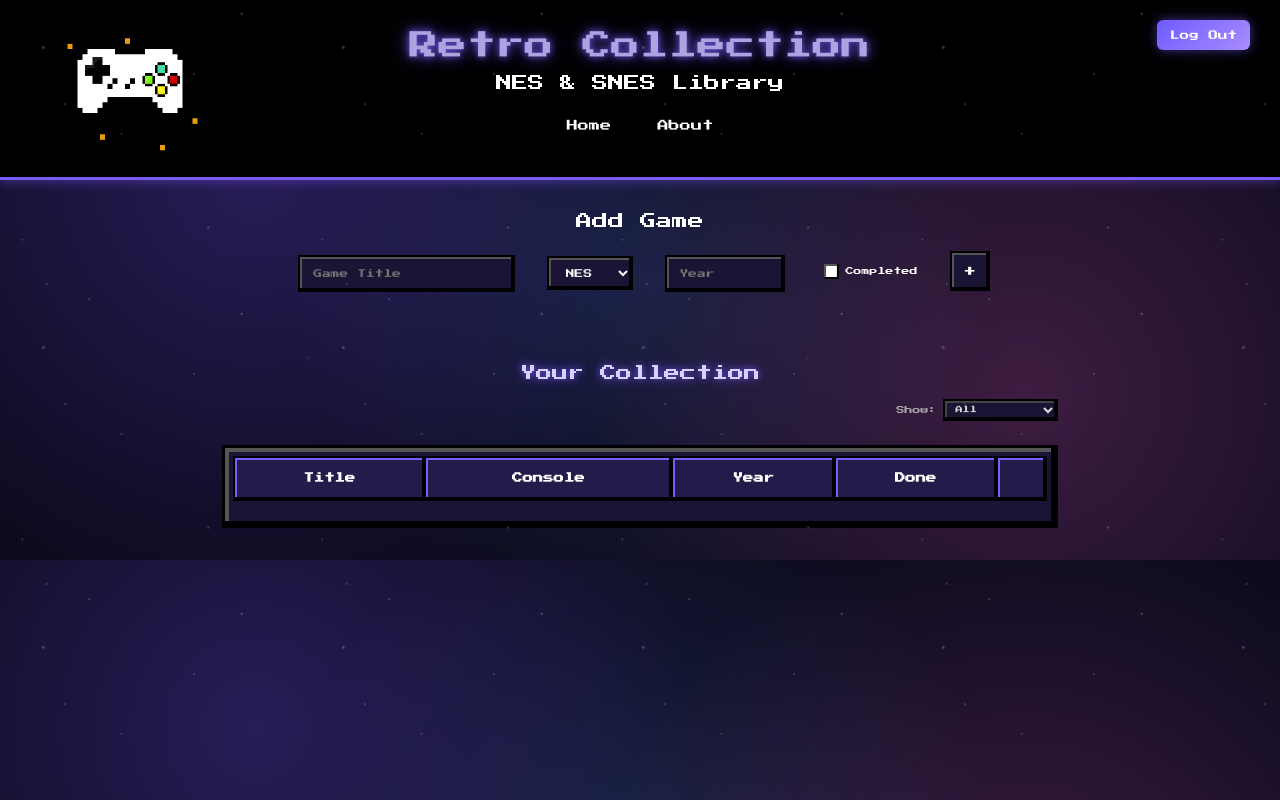
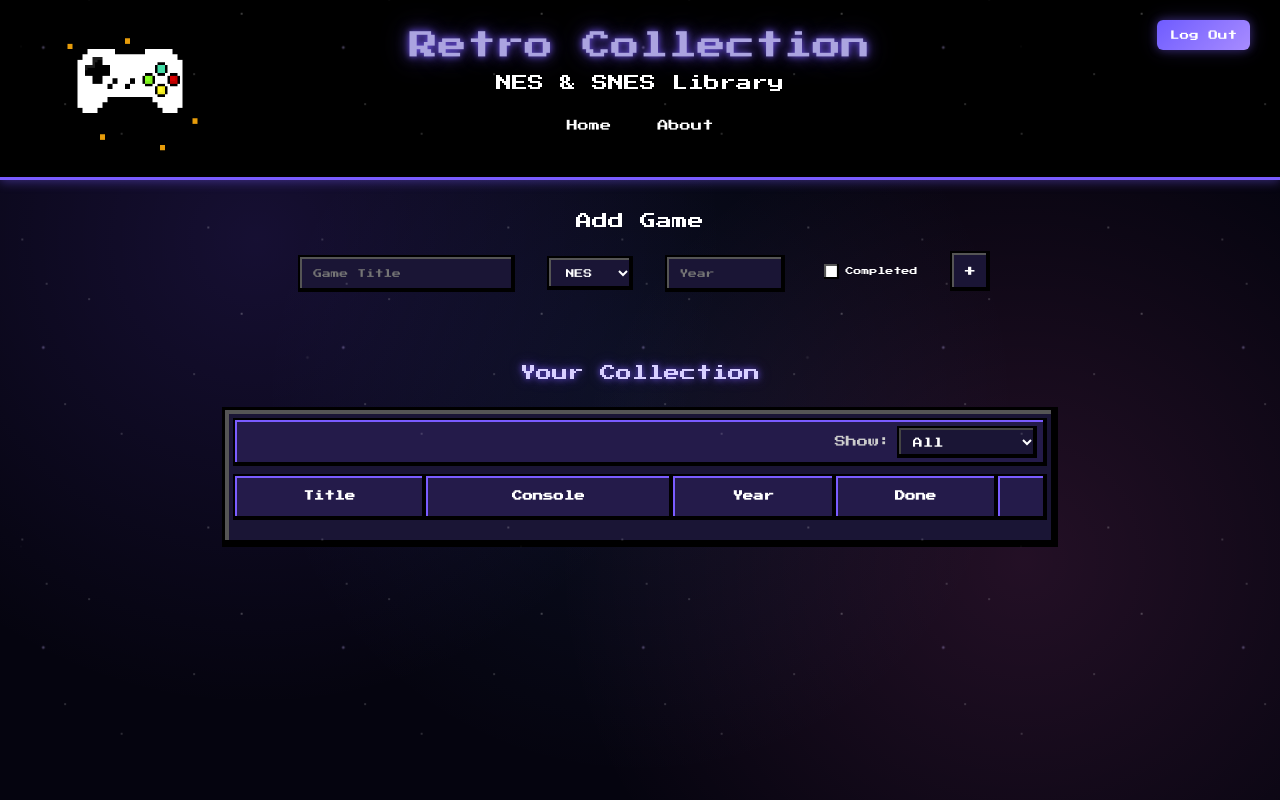
Before and after one commit to nkossiak/RetroDatabase, a plain HTML site: page templates/index.html in a window 1280 px wide. Drawn offline with nearby package versions, Linux system fonts and the light colour scheme; no server answers.

Commit message:
Finished
All good:
Queries
Style

```diff
--- a/static/style.css
+++ b/static/style.css
@@ -1,11 +1,19 @@
+html, body {
+    min-height: 100%;
+}
+
 body {
     margin: 0;
     font-family: 'Press Start 2P', monospace;
+
     background:
-    radial-gradient(circle at 20% 30%, rgba(120, 80, 255, 0.25), transparent 40%),
-    radial-gradient(circle at 80% 70%, rgba(255, 100, 200, 0.2), transparent 40%),
-    radial-gradient(circle at 50% 50%, rgba(80, 150, 255, 0.15), transparent 50%),
-    #0d0b1f;
+    radial-gradient(circle at 20% 30%, rgba(120, 80, 255, 0.15), transparent 40%),
+    radial-gradient(circle at 80% 70%, rgba(255, 100, 200, 0.12), transparent 40%),
+    radial-gradient(circle at 50% 50%, rgba(80, 150, 255, 0.08), transparent 50%),
+    #05040f;  /* MUCH darker base */
+
+    background-attachment: fixed;
+
     color: #fff;
 }
 
@@ -164,6 +172,19 @@ body::after {
     align-items: center;
 }
 
+.auth-form button {
+    padding: 1rem 2rem;
+
+    font-size: 0.9rem;
+    line-height: 1.2;
+
+    box-sizing: border-box;
+
+    display: inline-flex;
+    align-items: center;
+    justify-content: center;
+}
+
 .auth-form input {
     width: 250px;
 }
@@ -181,6 +202,8 @@ body::after {
 .auth-switch a:hover {
     color: #ff2e2e;
 }
+
+
 
 .logout-btn:hover {
     background: #ff2e2e;
@@ -562,8 +585,19 @@ button:hover {
     display: flex;
     justify-content: flex-end;
 
-    max-width: 900px;
-    margin: 0.2rem auto 0.5rem auto;
+    width: 100%;
+    margin: 0 0 0.5rem 0;
+    padding: 0.4rem 0.5rem;
+
+    background: #241b4a;
+
+    border: 2px solid #000;
+
+    box-shadow:
+        inset -2px -2px 0 #000,
+        inset 2px 2px 0 #7a5cff;
+
+    box-sizing: border-box;
 }
 
 .filter-group {
@@ -573,18 +607,19 @@ button:hover {
 }
 
 .filter-group label {
-    font-size: 0.5rem;
-    color: #aaa;
+    font-size: 0.7rem;   /* was 0.5 */
+    color: #ccc;
 }
 
 .filter-group select {
-    width: 115px;
-    padding: 0.3rem 0.4rem;
+    width: 140px;
+
+    padding: 0.5rem 0.6rem;
 
     font-family: 'Press Start 2P', monospace;
-    font-size: 0.45rem;
+    font-size: 0.65rem;   /* was 0.45 */
 
-    color: #ddd;
+    color: #fff;
     background: #1a1535;
 
     border: 2px solid #000;
@@ -666,3 +701,21 @@ button:hover {
 .sortable.active-sort {
     color: #d8d0ff !important;
 }
+
+.auth-form button[type="submit"] {
+    width: auto;
+    height: auto;
+
+    min-width: 150px;
+
+    padding: 1rem 1.5rem;
+
+    font-size: 0.9rem;
+    line-height: 1.2;
+
+    display: inline-flex;
+    align-items: center;
+    justify-content: center;
+
+    box-sizing: border-box;
+}
--- a/templates/index.html
+++ b/templates/index.html
@@ -48,7 +48,8 @@
 <section class="collection">
     <h2>Your Collection</h2>
 
-<div class="filter-bar">
+    <div class="table-wrapper">
+        <div class="filter-bar">
     <div class="filter-group">
         <label for="completionFilter">Show:</label>
         <select id="completionFilter">
@@ -58,8 +59,6 @@
         </select>
     </div>
 </div>
-
-    <div class="table-wrapper">
         <table class="table retro-table">
             <thead>
                 <tr>
```
